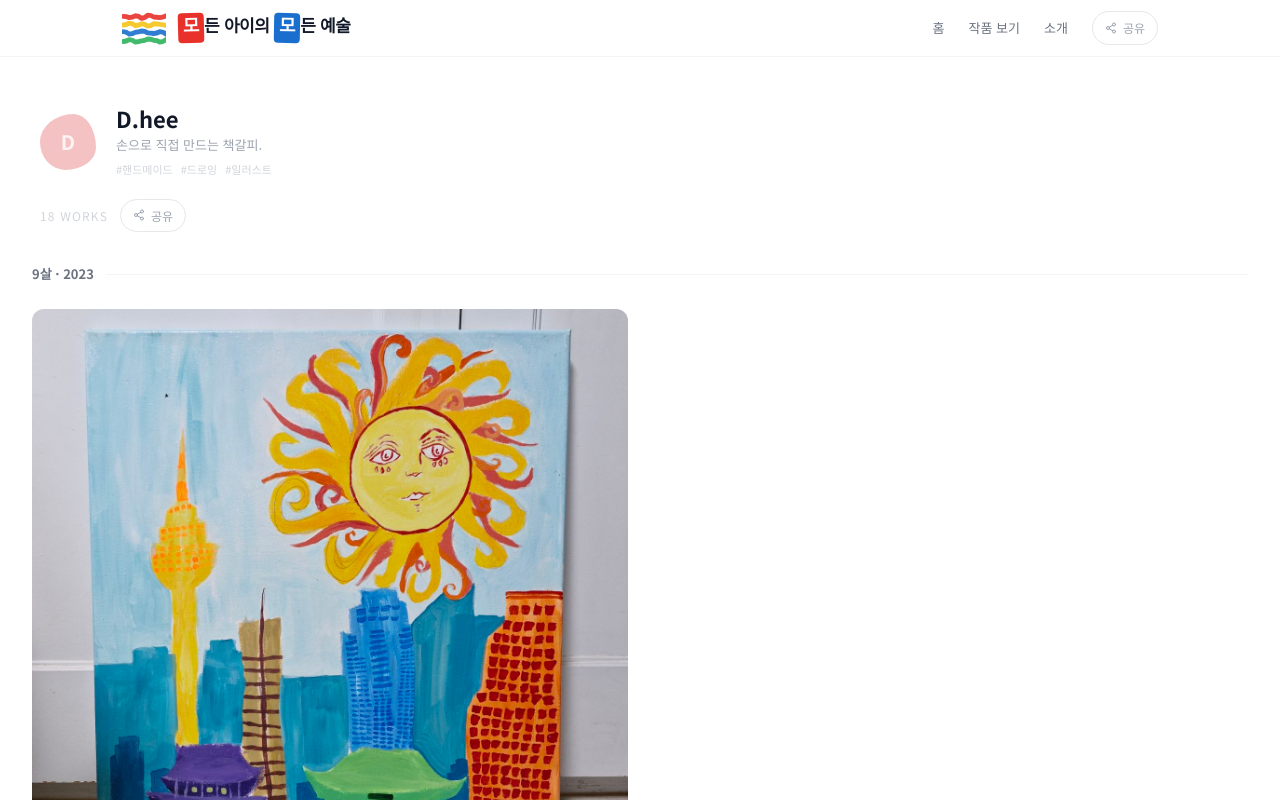
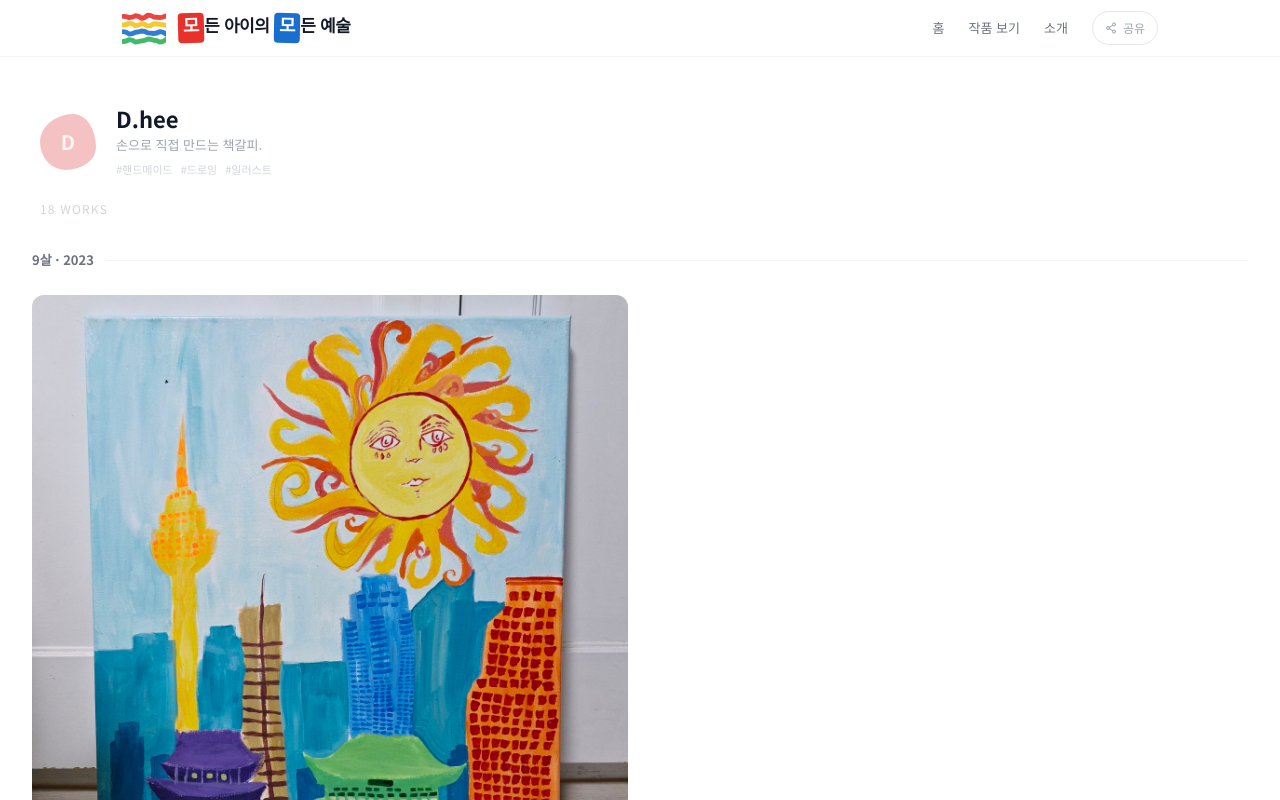
Before and after one commit to 2sangkr/ria-wrist-garden, a Next.js app: page /artist/dhee in a window 1280 px wide. Shown: the top 800 px of the page. Built offline with nearby package versions, Linux system fonts and the light colour scheme; a web font is replaced by a local one.

Commit message:
공유 버튼 헤더 하나로 통일 — 페이지별 중복 버튼 제거

```diff
--- a/src/app/artist/[slug]/[workSlug]/page.tsx
+++ b/src/app/artist/[slug]/[workSlug]/page.tsx
@@ -2,7 +2,6 @@ import { notFound } from 'next/navigation';
 import Image from 'next/image';
 import Link from 'next/link';
 import { ARTISTS, Artist, workDateLabel } from '@/lib/artists';
-import ShareButton from '@/components/ui/ShareButton';
 
 type Props = { params: Promise<{ slug: string; workSlug: string }> };
 
@@ -51,10 +50,7 @@ export default async function WorkDetailPage({ params }: Props) {
 
         {/* 제목 + 날짜 */}
         <div className="mt-7 mb-2">
-          <div className="flex items-start justify-between gap-3">
-            <h1 className="text-[20px] font-bold text-gray-900">{work.title}</h1>
-            <ShareButton title={work.title} text={`${artist.name}의 작품 — ${work.title}`} className="shrink-0 mt-0.5" />
-          </div>
+          <h1 className="text-[20px] font-bold text-gray-900">{work.title}</h1>
           <p className="text-[12px] text-gray-400 mt-1">{formattedDate}</p>
         </div>
 
--- a/src/app/artist/[slug]/page.tsx
+++ b/src/app/artist/[slug]/page.tsx
@@ -2,7 +2,6 @@ import { notFound } from 'next/navigation';
 import Image from 'next/image';
 import Link from 'next/link';
 import { ARTISTS, Work } from '@/lib/artists';
-import ShareButton from '@/components/ui/ShareButton';
 
 type Props = { params: Promise<{ slug: string }> };
 
@@ -67,14 +66,13 @@ export default async function ArtistPage({ params }: Props) {
           </div>
         </div>
 
-        <div className="mt-5 flex items-center gap-3">
-          {works.length > 0 && (
+        {works.length > 0 && (
+          <div className="mt-5">
             <p className="text-[12px] text-gray-300 tracking-widest uppercase">
               {works.length} works
             </p>
-          )}
-          <ShareButton title={`${artist.name} 갤러리`} text={`${artist.name}의 작품을 감상해보세요`} />
-        </div>
+          </div>
+        )}
       </div>
 
       {/* 갤러리 — 나이별 그룹 */}
--- a/src/components/layout/SiteHeader.tsx
+++ b/src/components/layout/SiteHeader.tsx
@@ -32,11 +32,11 @@ export default function SiteHeader() {
                 {l.label}
               </Link>
             ))}
-            <ShareButton title="모든 아이의 모든 예술" text="아이들의 작품 갤러리를 구경해보세요" />
+            <ShareButton />
           </nav>
 
           <div className="sm:hidden flex items-center gap-2">
-            <ShareButton title="모든 아이의 모든 예술" text="아이들의 작품 갤러리를 구경해보세요" className="text-[11px] px-2.5 py-1" />
+            <ShareButton className="text-[11px] px-2.5 py-1" />
             <button className="p-1" onClick={() => setMenuOpen(!menuOpen)} aria-label="메뉴">
               <span className={`block w-5 h-[1.5px] bg-gray-800 transition-all origin-center mb-[5px] ${menuOpen ? 'rotate-45 translate-y-[6.5px]' : ''}`} />
               <span className={`block w-5 h-[1.5px] bg-gray-800 transition-all mb-[5px] ${menuOpen ? 'opacity-0' : ''}`} />
```
